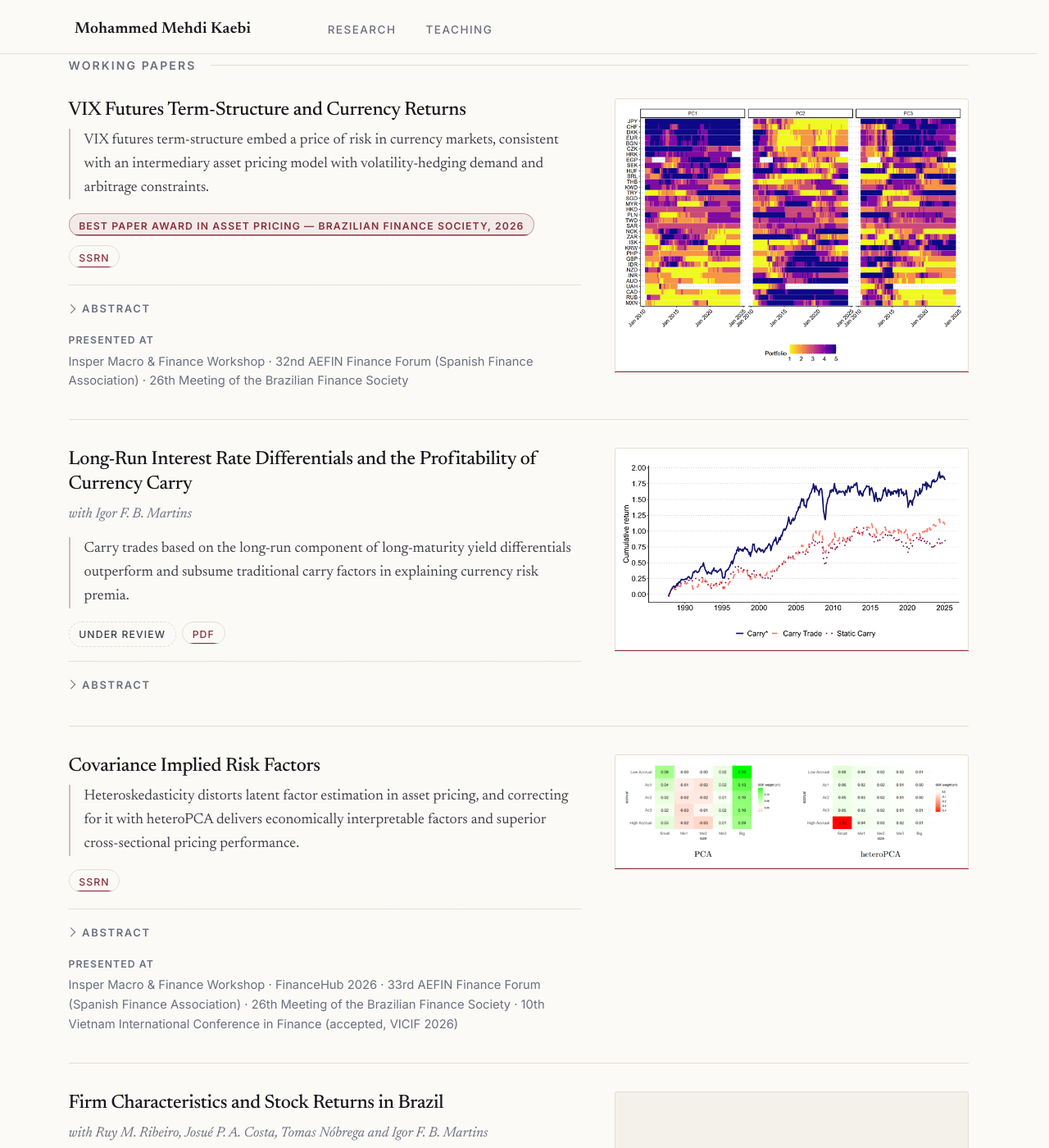
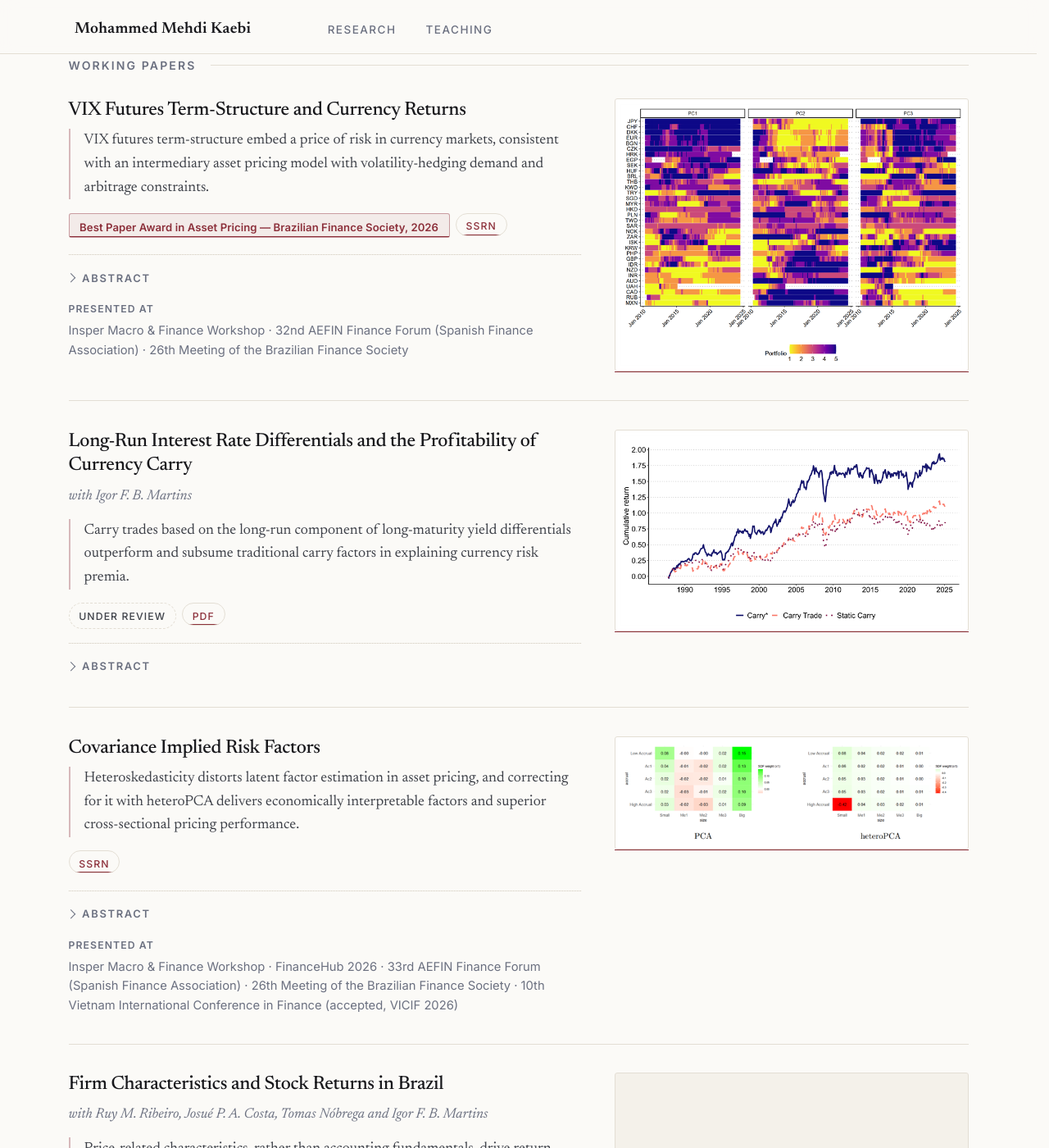
Before and after one commit to mkaebi/mkaebi.github.io, a Jekyll site: the page built from _pages/research.html, in a window 1280 px wide and 1400 px high, scrolled down 263 px. Shown: the whole window at 82% size. Built offline with Jekyll 4.4.1, drawn with Linux system fonts in a browser that asks for light colours.

Commit message:
Fix horizontal overflow on /research/ on narrow screens
.badge carried `white-space: nowrap`, which is right for "SSRN" but wrong for
the award badge, whose text is a 66-character sentence. On a 390px viewport
that pill could not wrap, so it set the page width and forced the whole
document to scroll sideways.

* Badges now wrap: `white-space: normal`, `max-width: 100%`, `overflow-wrap`.
* The award badge is set in sentence case instead of tracked-out uppercase.
  The other badges are one-word labels; this one is a sentence, and dropping
  the caps and letter-spacing makes it about a third narrower and easier to
  read. Squared-off corners suit a multi-line block better than a pill.
* Dropped `hanging-punctuation: first last` from the abstracts. Its `last`
  value hangs trailing punctuation outside the content box, which is another
  way to overflow a narrow screen.
* Added defensive `overflow-wrap: break-word` to the paper title, authors,
  summary and venue list so no long token can widen a row again.

Co-Authored-By: Claude Opus 5 <noreply@anthropic.com>

```diff
--- a/assets/css/custom.css
+++ b/assets/css/custom.css
@@ -915,8 +915,19 @@ hr {
 
 /* --- body ---------------------------------------------------------------- */
 
+/* min-width:0 lets this grid track shrink below its content's intrinsic width;
+   without it a long unbroken string would widen the whole row. The wrap rules
+   are the belt to that braces. */
 .paper__body {
   min-width: 0;
+  overflow-wrap: break-word;
+}
+
+.paper .paper__title,
+.paper .paper__authors,
+.paper .paper__summary,
+.paper .paper__presentations dd {
+  overflow-wrap: break-word;
 }
 
 .paper .paper__title {
@@ -996,7 +1007,13 @@ hr {
   border-radius: 999px;
   padding: 0.24rem 0.65rem;
   background-image: none;
-  white-space: nowrap;
+
+  /* Must wrap. `nowrap` is fine for "SSRN" but the award badge is a full
+     sentence, and on a phone an unbreakable 66-character pill widens the whole
+     page and forces horizontal scrolling. */
+  white-space: normal;
+  max-width: 100%;
+  overflow-wrap: break-word;
 }
 
 a.badge:hover {
@@ -1005,11 +1022,21 @@ a.badge:hover {
   background-color: var(--accent-wash);
 }
 
+/* The other badges are one-word labels; this one is a sentence. Setting it in
+   sentence case rather than tracked-out caps makes it roughly a third
+   narrower and much easier to read, and correctly distinguishes content from
+   a label. */
 .badge--award {
   color: var(--accent);
   border-color: color-mix(in srgb, var(--accent) 42%, transparent);
   background-color: var(--accent-wash);
   font-weight: 600;
+  text-transform: none;
+  letter-spacing: 0.005em;
+  font-size: 0.73rem;
+  border-radius: var(--radius);
+  padding: 0.3rem 0.7rem;
+  align-items: baseline;
 }
 
 .badge--status {
@@ -1081,11 +1108,13 @@ a.badge:hover {
 
   /* Justified, as in the papers themselves. Hyphenation is not optional here:
      without it, justifying a measure this narrow opens rivers of white space
-     between words. Relies on the lang="en" already set on <html>. */
+     between words. Relies on the lang="en" already set on <html>.
+     No hanging-punctuation: its `last` value pushes trailing punctuation
+     outside the content box, which is a horizontal-overflow risk on phones. */
   text-align: justify;
   -webkit-hyphens: auto;
   hyphens: auto;
-  hanging-punctuation: first last;
+  overflow-wrap: break-word;
 }
 
 /* Justification is for prose. A URL or a long unbroken token would still be
```
